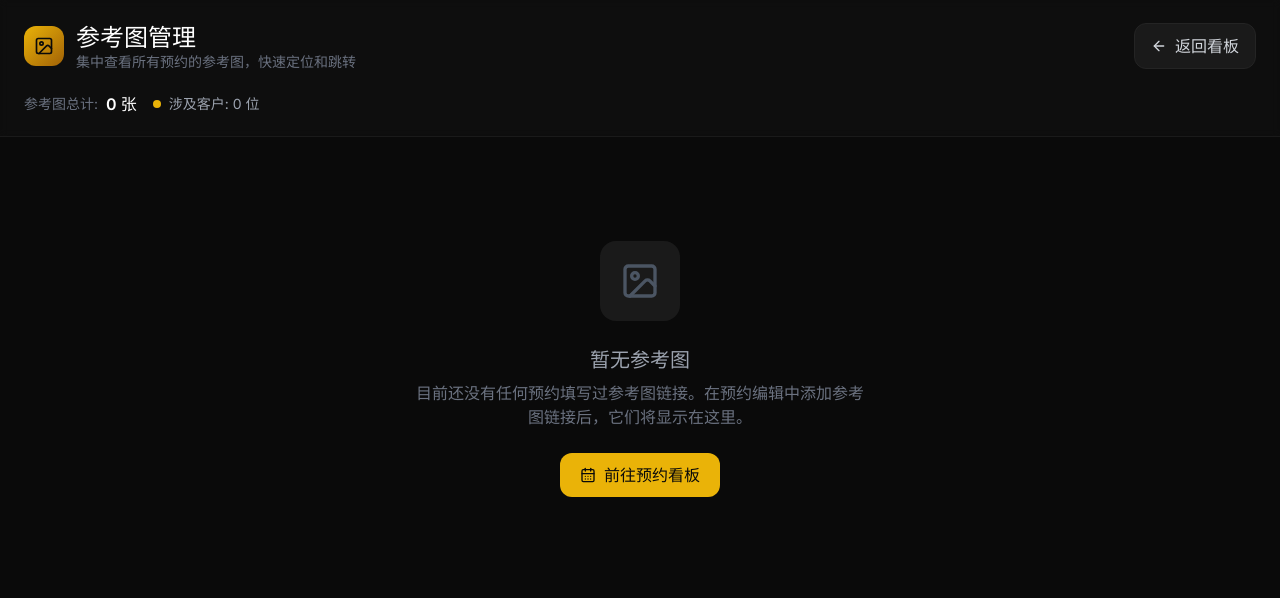
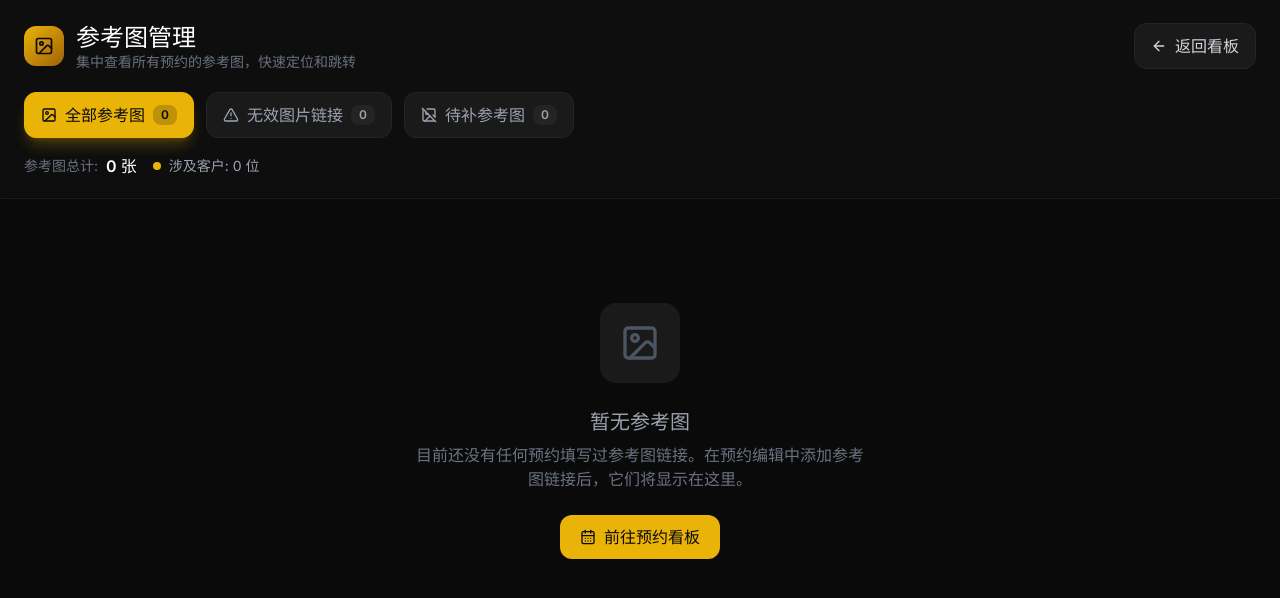
Before and after one commit to aliAjax/zbnwl-105-56e7781, a React (Vite) app: page /reference-images in a window 1280 px wide. Shown: the top 598 px of the page. Built offline with nearby package versions, Linux system fonts and the light colour scheme.

Commit message:
.1153831233917338:a1258b61ed7a0ccb7d302f97fa6e7cca_6a254302bc70760a6c53acda.6a254305bc70760a6c53acdf.6a254305e62974358cd4be27:Trae CN.T(2026/6/7 18:08:05)

```diff
--- a/src/pages/ReferenceImages.tsx
+++ b/src/pages/ReferenceImages.tsx
@@ -1,9 +1,11 @@
-import { useMemo } from 'react';
-import { Image, CalendarDays, ExternalLink, Edit, ArrowLeft, User } from 'lucide-react';
+import { useMemo, useState, useEffect } from 'react';
+import { Image, CalendarDays, ExternalLink, Edit, ArrowLeft, User, AlertTriangle, ImageOff, Clock } from 'lucide-react';
 import { useNavigate } from 'react-router-dom';
 import { useAppointmentsRepository } from '@/storage';
 import { Appointment } from '@/types';
-import { getDayName, isToday } from '@/utils/dateUtils';
+import { getDayName, isToday, formatDate } from '@/utils/dateUtils';
+
+type FilterTab = 'all' | 'invalid' | 'missing';
 
 interface GroupedByDate {
   [date: string]: {
@@ -14,6 +16,10 @@ interface GroupedByDate {
 export default function ReferenceImages() {
   const navigate = useNavigate();
   const { appointments } = useAppointmentsRepository();
+  const [activeTab, setActiveTab] = useState<FilterTab>('all');
+  const [failedImageIds, setFailedImageIds] = useState<Set<string>>(new Set());
+
+  const todayStr = formatDate(new Date());
 
   const appointmentsWithImages = useMemo(() => {
     return appointments.filter(
@@ -21,10 +27,35 @@ export default function ReferenceImages() {
     );
   }, [appointments]);
 
+  const futureAppointmentsWithoutImages = useMemo(() => {
+    return appointments.filter((apt) => {
+      const hasNoImage = !apt.referenceImage || apt.referenceImage.trim().length === 0;
+      const isFutureOrToday = apt.date >= todayStr;
+      const isNotCancelled = apt.status !== 'cancelled';
+      return hasNoImage && isFutureOrToday && isNotCancelled;
+    });
+  }, [appointments, todayStr]);
+
+  const invalidImageAppointments = useMemo(() => {
+    return appointmentsWithImages.filter((apt) => failedImageIds.has(apt.id));
+  }, [appointmentsWithImages, failedImageIds]);
+
+  const filteredAppointments = useMemo(() => {
+    switch (activeTab) {
+      case 'invalid':
+        return invalidImageAppointments;
+      case 'missing':
+        return futureAppointmentsWithoutImages;
+      case 'all':
+      default:
+        return appointmentsWithImages;
+    }
+  }, [activeTab, invalidImageAppointments, futureAppointmentsWithoutImages, appointmentsWithImages]);
+
   const groupedData = useMemo(() => {
     const grouped: GroupedByDate = {};
 
-    appointmentsWithImages.forEach((apt) => {
+    filteredAppointments.forEach((apt) => {
       if (!grouped[apt.date]) {
         grouped[apt.date] = {};
       }
@@ -35,7 +66,7 @@ export default function ReferenceImages() {
     });
 
     return grouped;
-  }, [appointmentsWithImages]);
+  }, [filteredAppointments]);
 
   const sortedDates = useMemo(() => {
     return Object.keys(groupedData).sort((a, b) => b.localeCompare(a));
@@ -43,6 +74,12 @@ export default function ReferenceImages() {
 
   const totalImages = appointmentsWithImages.length;
   const totalCustomers = new Set(appointmentsWithImages.map((a) => a.customerName)).size;
+  const totalInvalid = invalidImageAppointments.length;
+  const totalMissing = futureAppointmentsWithoutImages.length;
+
+  const handleImageError = (aptId: string) => {
+    setFailedImageIds((prev) => new Set(prev).add(aptId));
+  };
 
   const handleEditAppointment = (appointment: Appointment) => {
     navigate('/', { state: { editAppointment: appointment } });
@@ -57,6 +94,189 @@ export default function ReferenceImages() {
       dayName: getDayName(date),
       isToday: isToday(dateStr),
     };
+  };
+
+  const tabs = [
+    { id: 'all' as FilterTab, label: '全部参考图', icon: Image, count: totalImages },
+    { id: 'invalid' as FilterTab, label: '无效图片链接', icon: AlertTriangle, count: totalInvalid },
+    { id: 'missing' as FilterTab, label: '待补参考图', icon: ImageOff, count: totalMissing },
+  ];
+
+  const renderEmptyState = () => {
+    if (activeTab === 'invalid') {
+      return (
+        <div className="flex flex-col items-center justify-center py-20 text-center">
+          <div className="w-20 h-20 rounded-2xl bg-ink-800 flex items-center justify-center mb-6">
+            <AlertTriangle className="w-10 h-10 text-gray-600" />
+          </div>
+          <h3 className="text-xl font-display font-semibold text-gray-400 mb-2">暂无无效图片</h3>
+          <p className="text-gray-500 mb-6 max-w-md">
+            当前没有检测到加载失败的图片链接。所有参考图都能正常显示。
+          </p>
+          <button
+            onClick={() => setActiveTab('all')}
+            className="flex items-center gap-2 px-5 py-2.5 bg-gold-500 hover:bg-gold-400 text-ink-950 rounded-xl font-medium transition-all duration-300"
+          >
+            <Image className="w-4 h-4" />
+            <span>查看全部参考图</span>
+          </button>
+        </div>
+      );
+    }
+
+    if (activeTab === 'missing') {
+      return (
+        <div className="flex flex-col items-center justify-center py-20 text-center">
+          <div className="w-20 h-20 rounded-2xl bg-ink-800 flex items-center justify-center mb-6">
+            <ImageOff className="w-10 h-10 text-gray-600" />
+          </div>
+          <h3 className="text-xl font-display font-semibold text-gray-400 mb-2">暂无待补参考图</h3>
+          <p className="text-gray-500 mb-6 max-w-md">
+            太棒了！未来的预约都已经填写了参考图链接。
+          </p>
+          <button
+            onClick={() => navigate('/')}
+            className="flex items-center gap-2 px-5 py-2.5 bg-gold-500 hover:bg-gold-400 text-ink-950 rounded-xl font-medium transition-all duration-300"
+          >
+            <CalendarDays className="w-4 h-4" />
+            <span>前往预约看板</span>
+          </button>
+        </div>
+      );
+    }
+
+    return (
+      <div className="flex flex-col items-center justify-center py-20 text-center">
+        <div className="w-20 h-20 rounded-2xl bg-ink-800 flex items-center justify-center mb-6">
+          <Image className="w-10 h-10 text-gray-600" />
+        </div>
+        <h3 className="text-xl font-display font-semibold text-gray-400 mb-2">暂无参考图</h3>
+        <p className="text-gray-500 mb-6 max-w-md">
+          目前还没有任何预约填写过参考图链接。在预约编辑中添加参考图链接后，它们将显示在这里。
+        </p>
+        <button
+          onClick={() => navigate('/')}
+          className="flex items-center gap-2 px-5 py-2.5 bg-gold-500 hover:bg-gold-400 text-ink-950 rounded-xl font-medium transition-all duration-300"
+        >
+          <CalendarDays className="w-4 h-4" />
+          <span>前往预约看板</span>
+        </button>
+      </div>
+    );
+  };
+
+  const renderAppointmentCard = (apt: Appointment, customerName: string) => {
+    const isInvalid = failedImageIds.has(apt.id);
+    const isMissing = activeTab === 'missing';
+
+    if (isMissing) {
+      return (
+        <div
+          key={apt.id}
+          className="bg-ink-900/50 rounded-xl border border-ink-700 overflow-hidden group hover:border-gold-500/50 transition-all duration-300"
+        >
+          <div className="aspect-square bg-ink-800 flex flex-col items-center justify-center relative">
+            <ImageOff className="w-12 h-12 text-gray-600 mb-2" />
+            <p className="text-gray-500 text-sm">暂无参考图</p>
+            <div className="absolute top-2 left-2">
+              <span className="px-2 py-1 rounded-md bg-amber-500/20 text-amber-400 text-xs font-medium border border-amber-500/30 flex items-center gap-1">
+                <Clock className="w-3 h-3" />
+                待补充
+              </span>
+            </div>
+          </div>
+
+          <div className="p-3 border-t border-ink-700/50">
+            <div className="flex items-center justify-between">
+              <div>
+                <p className="text-sm text-gray-400">
+                  {apt.time} · {apt.bodyPart}
+                </p>
+                <p className="text-xs text-gray-500 mt-0.5">
+                  {apt.status === 'pending' ? '待确认' : apt.status === 'confirmed' ? '已确认' : apt.status}
+                </p>
+              </div>
+              <button
+                onClick={() => handleEditAppointment(apt)}
+                className="p-2 text-amber-400 hover:text-gold-500 hover:bg-ink-700 rounded-lg transition-colors"
+                title="补充参考图"
+              >
+                <Edit className="w-4 h-4" />
+              </button>
+            </div>
+          </div>
+        </div>
+      );
+    }
+
+    return (
+      <div
+        key={apt.id}
+        className={`bg-ink-900/50 rounded-xl border overflow-hidden group hover:border-gold-500/50 transition-all duration-300 ${
+          isInvalid ? 'border-red-500/50' : 'border-ink-700'
+        }`}
+      >
+        <a
+          href={apt.referenceImage}
+          target="_blank"
+          rel="noopener noreferrer"
+          className="block aspect-square bg-ink-800 relative overflow-hidden"
+        >
+          {isInvalid ? (
+            <div className="absolute inset-0 flex flex-col items-center justify-center bg-ink-800">
+              <AlertTriangle className="w-12 h-12 text-red-500 mb-2" />
+              <p className="text-red-400 text-sm">图片加载失败</p>
+              <p className="text-gray-500 text-xs mt-1">链接可能无效或已过期</p>
+            </div>
+          ) : (
+            <>
+              <img
+                src={apt.referenceImage!}
+                alt={`${customerName} 的参考图`}
+                className="w-full h-full object-cover group-hover:scale-105 transition-transform duration-300"
+                onError={() => handleImageError(apt.id)}
+              />
+              <div className="absolute top-2 right-2 opacity-0 group-hover:opacity-100 transition-opacity duration-300">
+                <div className="w-8 h-8 rounded-lg bg-ink-900/80 flex items-center justify-center">
+                  <ExternalLink className="w-4 h-4 text-white" />
+                </div>
+              </div>
+            </>
+          )}
+          {isInvalid && (
+            <div className="absolute top-2 left-2">
+              <span className="px-2 py-1 rounded-md bg-red-500/20 text-red-400 text-xs font-medium border border-red-500/30">
+                无效链接
+              </span>
+            </div>
+          )}
+        </a>
+
+        <div className="p-3 border-t border-ink-700/50">
+          <div className="flex items-center justify-between">
+            <div>
+              <p className="text-sm text-gray-400">
+                {apt.time} · {apt.bodyPart}
+              </p>
+              <p className="text-xs text-gray-500 mt-0.5 truncate">
+                {apt.referenceImage}
+              </p>
+            </div>
+            <button
+              onClick={() => handleEditAppointment(apt)}
+              className={`p-2 rounded-lg transition-colors ${
+                isInvalid
+                  ? 'text-red-400 hover:text-red-300 hover:bg-ink-700'
+                  : 'text-gray-400 hover:text-gold-500 hover:bg-ink-700'
+              }`}
+              title={isInvalid ? '修复图片链接' : '编辑预约'}
+            >
+              <Edit className="w-4 h-4" />
+            </button>
+          </div>
+        </div>
+      </div>
+    );
   };
 
   return (
@@ -86,7 +306,33 @@ export default function ReferenceImages() {
             </div>
           </div>
 
-          <div className="flex flex-wrap items-center gap-4 mt-5">
+          <div className="flex flex-wrap items-center gap-3 mt-5">
+            {tabs.map(({ id, label, icon: Icon, count }) => (
+              <button
+                key={id}
+                onClick={() => setActiveTab(id)}
+                className={`flex items-center gap-2 px-4 py-2.5 rounded-xl font-medium transition-all duration-300 border ${
+                  activeTab === id
+                    ? 'bg-gold-500 text-ink-950 border-gold-500 shadow-lg shadow-gold-500/25'
+                    : 'bg-ink-800 text-gray-400 hover:text-white hover:bg-ink-700 border-ink-700'
+                }`}
+              >
+                <Icon className="w-4 h-4" />
+                <span>{label}</span>
+                <span
+                  className={`px-2 py-0.5 rounded-lg text-xs font-semibold ${
+                    activeTab === id
+                      ? 'bg-ink-950/20 text-ink-950'
+                      : 'bg-ink-700 text-gray-400'
+                  }`}
+                >
+                  {count}
+                </span>
+              </button>
+            ))}
+          </div>
+
+          <div className="flex flex-wrap items-center gap-4 mt-4">
             <div className="flex items-center gap-2">
               <span className="text-gray-500 text-sm">参考图总计:</span>
               <span className="text-white font-semibold">{totalImages} 张</span>
@@ -95,28 +341,25 @@ export default function ReferenceImages() {
               <span className="w-2 h-2 rounded-full bg-gold-500"></span>
               <span className="text-gray-400 text-sm">涉及客户: {totalCustomers} 位</span>
             </div>
+            {totalInvalid > 0 && (
+              <div className="flex items-center gap-2">
+                <span className="w-2 h-2 rounded-full bg-red-500"></span>
+                <span className="text-gray-400 text-sm">无效链接: {totalInvalid} 张</span>
+              </div>
+            )}
+            {totalMissing > 0 && (
+              <div className="flex items-center gap-2">
+                <span className="w-2 h-2 rounded-full bg-amber-500"></span>
+                <span className="text-gray-400 text-sm">待补参考图: {totalMissing} 位</span>
+              </div>
+            )}
           </div>
         </div>
       </div>
 
       <div className="max-w-7xl mx-auto px-4 sm:px-6 py-6">
-        {totalImages === 0 ? (
-          <div className="flex flex-col items-center justify-center py-20 text-center">
-            <div className="w-20 h-20 rounded-2xl bg-ink-800 flex items-center justify-center mb-6">
-              <Image className="w-10 h-10 text-gray-600" />
-            </div>
-            <h3 className="text-xl font-display font-semibold text-gray-400 mb-2">暂无参考图</h3>
-            <p className="text-gray-500 mb-6 max-w-md">
-              目前还没有任何预约填写过参考图链接。在预约编辑中添加参考图链接后，它们将显示在这里。
-            </p>
-            <button
-              onClick={() => navigate('/')}
-              className="flex items-center gap-2 px-5 py-2.5 bg-gold-500 hover:bg-gold-400 text-ink-950 rounded-xl font-medium transition-all duration-300"
-            >
-              <CalendarDays className="w-4 h-4" />
-              <span>前往预约看板</span>
-            </button>
-          </div>
+        {filteredAppointments.length === 0 ? (
+          renderEmptyState()
         ) : (
           <div className="space-y-6">
             {sortedDates.map((dateStr, dateIndex) => {
@@ -158,7 +401,8 @@ export default function ReferenceImages() {
                         </h3>
                         <p className="text-gray-500 text-sm">
                           {Object.keys(customers).length} 位客户 ·{' '}
-                          {Object.values(customers).flat().length} 张参考图
+                          {Object.values(customers).flat().length}{' '}
+                          {activeTab === 'missing' ? '个预约待补' : '张参考图'}
                         </p>
                       </div>
                     </div>
@@ -171,64 +415,12 @@ export default function ReferenceImages() {
                           <User className="w-4 h-4 text-gold-500" />
                           <h4 className="font-medium text-white">{customerName}</h4>
                           <span className="text-gray-500 text-sm">
-                            ({customerApts.length} 张)
+                            ({customerApts.length} {activeTab === 'missing' ? '个待补' : '张'})
                           </span>
                         </div>
 
                         <div className="grid gap-4 sm:grid-cols-2 lg:grid-cols-3 xl:grid-cols-4">
-                          {customerApts.map((apt) => (
-                            <div
-                              key={apt.id}
-                              className="bg-ink-900/50 rounded-xl border border-ink-700 overflow-hidden group hover:border-gold-500/50 transition-all duration-300"
-                            >
-                              <a
-                                href={apt.referenceImage}
-                                target="_blank"
-                                rel="noopener noreferrer"
-                                className="block aspect-square bg-ink-800 relative overflow-hidden"
-                              >
-                                <img
-                                  src={apt.referenceImage!}
-                                  alt={`${customerName} 的参考图`}
-                                  className="w-full h-full object-cover group-hover:scale-105 transition-transform duration-300"
-                                  onError={(e) => {
-                                    const target = e.target as HTMLImageElement;
-                                    target.style.display = 'none';
-                                    target.nextElementSibling?.classList.remove('hidden');
-                                  }}
-                                />
-                                <div className="hidden absolute inset-0 flex flex-col items-center justify-center bg-ink-800">
-                                  <Image className="w-12 h-12 text-gray-600 mb-2" />
-                                  <p className="text-gray-500 text-sm">点击查看原图</p>
-                                </div>
-                                <div className="absolute top-2 right-2 opacity-0 group-hover:opacity-100 transition-opacity duration-300">
-                                  <div className="w-8 h-8 rounded-lg bg-ink-900/80 flex items-center justify-center">
-                                    <ExternalLink className="w-4 h-4 text-white" />
-                                  </div>
-                                </div>
-                              </a>
-
-                              <div className="p-3 border-t border-ink-700/50">
-                                <div className="flex items-center justify-between">
-                                  <div>
-                                    <p className="text-sm text-gray-400">
-                                      {apt.time} · {apt.bodyPart}
-                                    </p>
-                                    <p className="text-xs text-gray-500 mt-0.5 truncate">
-                                      {apt.referenceImage}
-                                    </p>
-                                  </div>
-                                  <button
-                                    onClick={() => handleEditAppointment(apt)}
-                                    className="p-2 text-gray-400 hover:text-gold-500 hover:bg-ink-700 rounded-lg transition-colors"
-                                    title="编辑预约"
-                                  >
-                                    <Edit className="w-4 h-4" />
-                                  </button>
-                                </div>
-                              </div>
-                            </div>
-                          ))}
+                          {customerApts.map((apt) => renderAppointmentCard(apt, customerName))}
                         </div>
                       </div>
                     ))}
```
